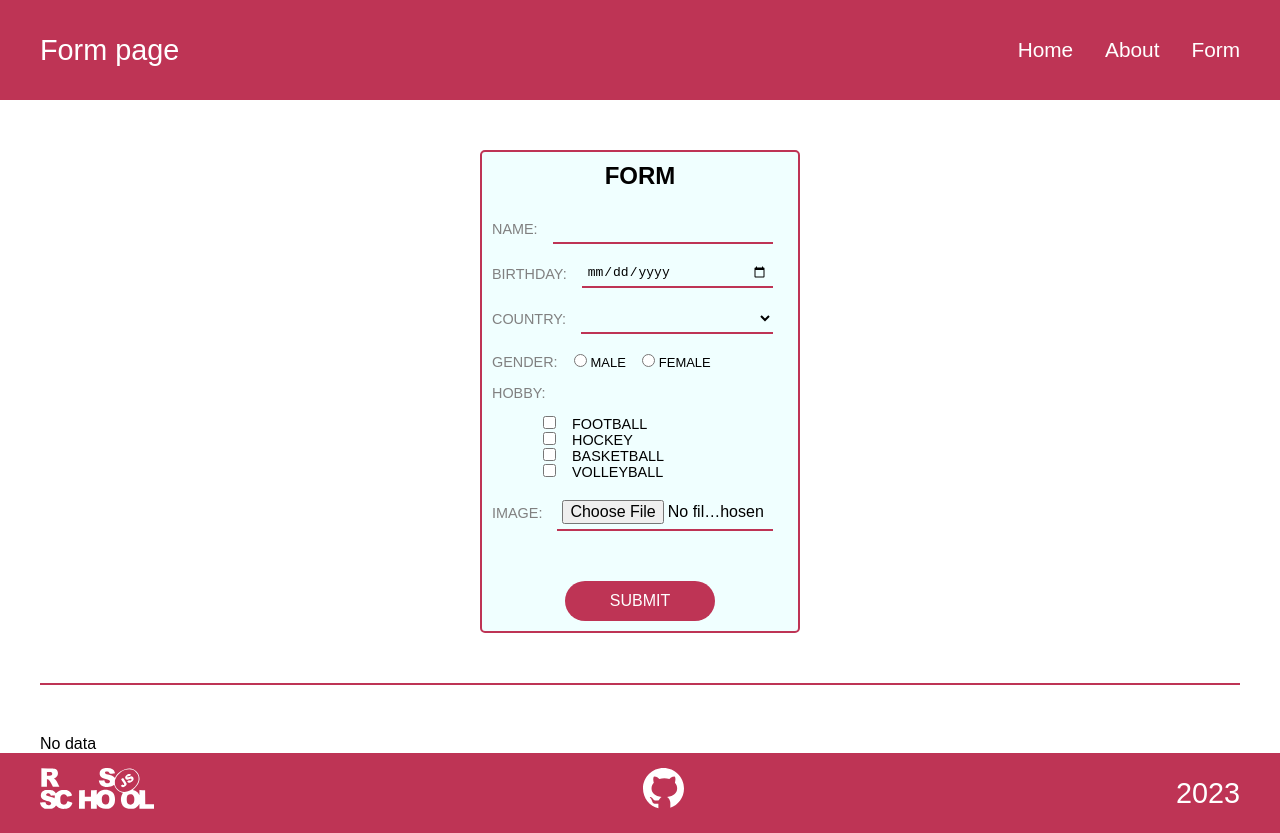
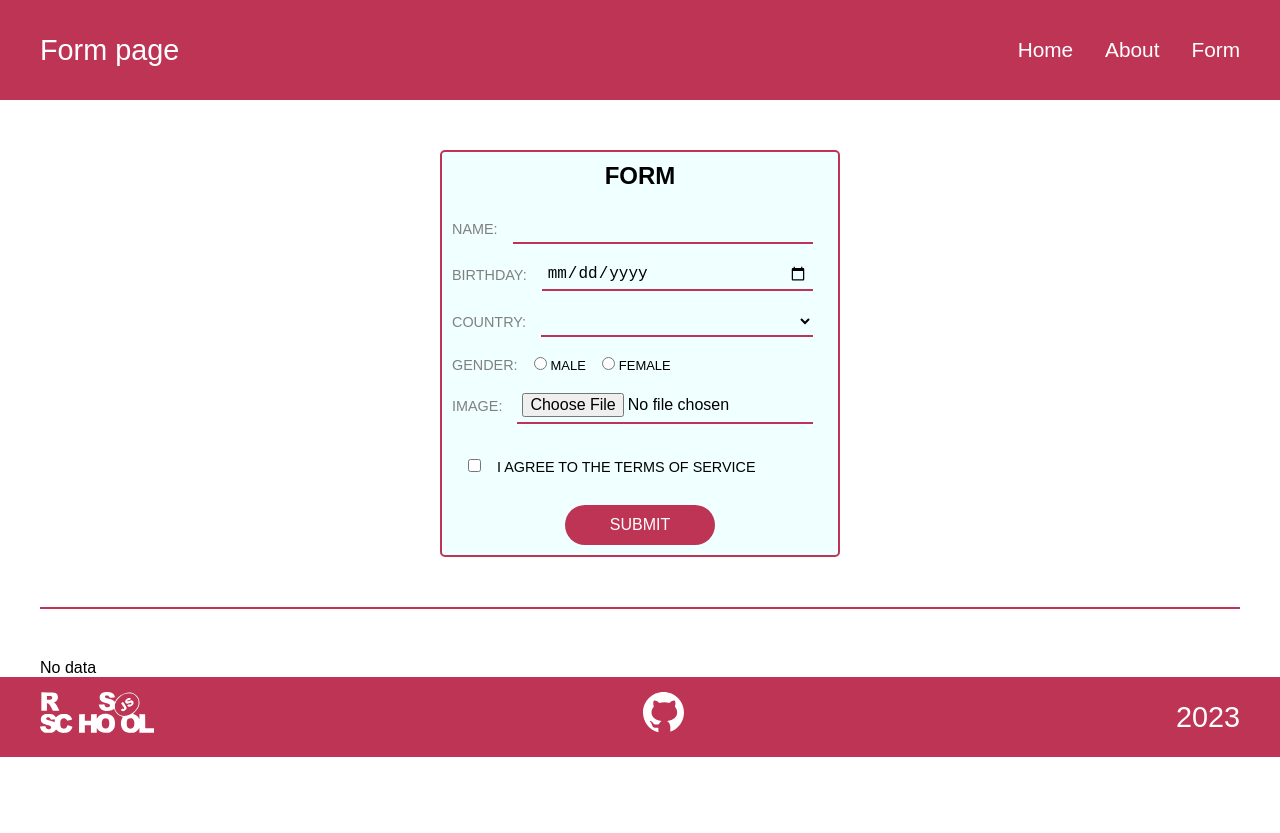
Before and after one commit to kanoplich/rss-react, a React (Vite) app: page /form in a window 1280 px wide. After the commit the page ends 800 px from the top, so only its background shows below. Built offline with nearby package versions, Linux system fonts and the light colour scheme.

Commit message:
feat: add validation

```diff
--- a/src/components/Form/Form.tsx
+++ b/src/components/Form/Form.tsx
@@ -1,22 +1,95 @@
 import InputText from '../InputText/InputText';
-import React, { Component } from 'react';
+import React, { Component, createRef } from 'react';
 import InputDate from '../InputDate/InputDate';
 import Select from '../Select/Select';
 import InputRadio from '../InputRadio/InputRadio';
 import InputCheckbox from '../InputCheckbox/InputCheckbox';
 import InputFile from '../InputFile/InputFile';
 
+const COUNTRY = ['', 'BELARUS', 'RUSSIA', 'UKRAINE', 'other country'];
+const GENDER = ['male', 'female'];
 class Form extends Component {
+  inputText: React.RefObject<HTMLInputElement> = createRef();
+  inputDate: React.RefObject<HTMLInputElement> = createRef();
+  select: React.RefObject<HTMLSelectElement> = createRef();
+  inputRadioMale: React.RefObject<HTMLInputElement> = createRef();
+  inputRadioFemale: React.RefObject<HTMLInputElement> = createRef();
+  inputFile: React.RefObject<HTMLInputElement> = createRef();
+  inputCheckbox: React.RefObject<HTMLInputElement> = createRef();
+
+  validateName = () => {
+    const regName = /^[А-ЯA-Z]/;
+    const ERROR = 'Invalid name given';
+    if (this.inputText.current) {
+      const { value } = this.inputText.current;
+      return regName.test(value) ? value : ERROR;
+    }
+    return ERROR;
+  };
+
+  validateBirthday = () => {
+    const ERROR = 'Invalid date given';
+    if (this.inputDate.current) {
+      const { value } = this.inputDate.current;
+      return value.length ? value : ERROR;
+    }
+    return ERROR;
+  };
+
+  validateCountry = () => {
+    const ERROR = 'No country selected';
+    if (this.select.current) {
+      const { value } = this.select.current;
+      return value.length ? value : ERROR;
+    }
+    return ERROR;
+  };
+
+  validateGender = () => {
+    const ERROR = 'Gender not selected';
+    if (this.inputRadioMale.current?.checked) {
+      const { value } = this.inputRadioMale.current;
+      return value;
+    } else if (this.inputRadioFemale.current?.checked) {
+      const { value } = this.inputRadioFemale.current;
+      return value;
+    }
+    return ERROR;
+  };
+
+  validateImage = () => {
+    const ERROR = 'no image selected';
+    if (this.inputFile.current) {
+      const { value } = this.inputFile.current;
+      const index = value.lastIndexOf('.') + 1;
+      const extFile = value.slice(index, value.length).toLowerCase();
+      if (extFile === 'jpeg' || extFile === 'jpg' || extFile === 'png') {
+        return value.length ? value : ERROR;
+      }
+    }
+    return ERROR;
+  };
+
+  validateTerms = () => {
+    const ERROR = 'field not selected';
+    if (this.inputCheckbox.current?.checked) {
+      const { value } = this.inputCheckbox.current;
+      return value;
+    }
+    return ERROR;
+  };
+
   render() {
+    const inputRadio = [this.inputRadioMale, this.inputRadioFemale];
     return (
       <form className="form" id="form">
         <h2 className="form_title">Form</h2>
-        <InputText />
-        <InputDate />
-        <Select />
-        <InputRadio />
-        <InputCheckbox />
-        <InputFile />
+        <InputText label="name" error="" inputRef={this.inputText} />
+        <InputDate label="birthday" error="" inputRef={this.inputDate} />
+        <Select label="country" error="" options={COUNTRY} selectRef={this.select} />
+        <InputRadio label="gender" error="" gender={GENDER} inputRef={inputRadio} />
+        <InputFile label="image" error="" inputRef={this.inputFile} />
+        <InputCheckbox error="" inputRef={this.inputCheckbox} />
         <button className="form_button" type="submit">
           Submit
         </button>
--- a/src/components/InputCheckbox/InputCheckbox.tsx
+++ b/src/components/InputCheckbox/InputCheckbox.tsx
@@ -1,31 +1,21 @@
 import React, { Component } from 'react';
 
-class InputCheckbox extends Component {
+type InputCheckboxProps = {
+  inputRef: React.RefObject<HTMLInputElement>;
+  error: string;
+};
+
+class InputCheckbox extends Component<InputCheckboxProps> {
   render() {
+    const { error, inputRef } = this.props;
     return (
       <>
         <div className="form_control">
-          <fieldset className="form_fieldset">
-            <legend>Hobby:</legend>
-            <label htmlFor="football">
-              <input id="football" type="checkbox" />
-              Football
-            </label>
-            <label htmlFor="hockey">
-              <input id="hockey" type="checkbox" />
-              Hockey
-            </label>
-            <label htmlFor="basketball">
-              <input id="basketball" type="checkbox" />
-              Basketball
-            </label>
-            <label htmlFor="volleyball">
-              <input id="volleyball" type="checkbox" />
-              Volleyball
-            </label>
-          </fieldset>
+          <label className="form_label">
+            <input type="checkbox" ref={inputRef} />I agree to the terms of service
+          </label>
         </div>
-        <div className="form_error"></div>
+        <div className="form_error">{error}</div>
       </>
     );
   }
--- a/src/components/InputDate/InputDate.tsx
+++ b/src/components/InputDate/InputDate.tsx
@@ -1,14 +1,20 @@
 import React, { Component } from 'react';
 
-class InputDate extends Component {
+type InputDateProps = {
+  inputRef: React.RefObject<HTMLInputElement>;
+  label: string;
+  error: string;
+};
+class InputDate extends Component<InputDateProps> {
   render() {
+    const { label, error, inputRef } = this.props;
     return (
       <>
         <div className="form_control">
-          <label htmlFor="birthday">Birthday:</label>
-          <input type="date" id="birthday" />
+          <label htmlFor="birthday">{label}:</label>
+          <input type="date" id="birthday" ref={inputRef} />
         </div>
-        <div className="form_error"></div>
+        <div className="form_error">{error}</div>
       </>
     );
   }
--- a/src/components/InputFile/InputFile.tsx
+++ b/src/components/InputFile/InputFile.tsx
@@ -1,14 +1,21 @@
 import React, { Component } from 'react';
 
-class InputFile extends Component {
+type InputFileProps = {
+  inputRef: React.RefObject<HTMLInputElement>;
+  label: string;
+  error: string;
+};
+
+class InputFile extends Component<InputFileProps> {
   render() {
+    const { label, error, inputRef } = this.props;
     return (
       <>
         <div className="form_control">
-          <label htmlFor="photo">Image:</label>
-          <input id="image" type="file" />
+          <label htmlFor="image">{label}:</label>
+          <input id="image" type="file" accept=".png, .jpg, .jpeg" ref={inputRef} />
         </div>
-        <div className="form_error"></div>
+        <div className="form_error">{error}</div>
       </>
     );
   }
--- a/src/components/InputRadio/InputRadio.tsx
+++ b/src/components/InputRadio/InputRadio.tsx
@@ -1,19 +1,29 @@
 import React, { Component } from 'react';
 
-class InputRadio extends Component {
+type InputRadioProps = {
+  inputRef: React.RefObject<HTMLInputElement>[];
+  label: string;
+  error: string;
+  gender: string[];
+};
+
+class InputRadio extends Component<InputRadioProps> {
   render() {
+    const { label, error, gender, inputRef } = this.props;
     return (
       <>
         <div className="form_control">
           <label>
-            Gender:
-            <input type="radio" name="gender" id="choice1" value="male" />
-            <label htmlFor="choice1">Male</label>
-            <input type="radio" name="gender" id="choice2" value="female" />
-            <label htmlFor="choice2">Female</label>
+            {label}:
+            {gender.map((item, index) => (
+              <label htmlFor={item} key={item} className="form_label">
+                <input type="radio" name={label} id={item} value={item} ref={inputRef[index]} />
+                {item}
+              </label>
+            ))}
           </label>
         </div>
-        <div className="form_error"></div>
+        <div className="form_error">{error}</div>
       </>
     );
   }
--- a/src/components/InputText/InputText.tsx
+++ b/src/components/InputText/InputText.tsx
@@ -1,14 +1,21 @@
 import React, { Component } from 'react';
 
-class InputText extends Component {
+type InputTextProps = {
+  inputRef: React.RefObject<HTMLInputElement>;
+  label: string;
+  error: string;
+};
+
+class InputText extends Component<InputTextProps> {
   render() {
+    const { inputRef, label, error } = this.props;
     return (
       <>
         <div className="form_control">
-          <label htmlFor="username">Name:</label>
-          <input type="text" id="username" name="username" />
+          <label htmlFor="username">{label}:</label>
+          <input type="text" id="username" name="username" ref={inputRef} />
         </div>
-        <div className="form_error"></div>
+        <div className="form_error">{error}</div>
       </>
     );
   }
--- a/src/components/Select/Select.tsx
+++ b/src/components/Select/Select.tsx
@@ -1,20 +1,27 @@
 import React, { Component } from 'react';
 
-class Select extends Component {
+type SelectProps = {
+  selectRef: React.RefObject<HTMLSelectElement>;
+  label: string;
+  error: string;
+  options: string[];
+};
+class Select extends Component<SelectProps> {
   render() {
+    const { label, error, options, selectRef } = this.props;
     return (
       <>
         <div className="form_control">
-          <label htmlFor="country">Country:</label>
-          <select id="country">
-            <option value="" hidden></option>
-            <option value="BY">BELARUS</option>
-            <option value="RU">RUSSIAN FEDERATION</option>
-            <option value="UA">UKRAINE</option>
-            <option value="other">other country</option>
+          <label htmlFor="country">{label}:</label>
+          <select id="country" ref={selectRef}>
+            {options.map((item, index) => (
+              <option key={index} value={item}>
+                {item}
+              </option>
+            ))}
           </select>
         </div>
-        <div className="form_error"></div>
+        <div className="form_error">{error}</div>
       </>
     );
   }
--- a/src/index.css
+++ b/src/index.css
@@ -173,7 +173,7 @@ td:first-child {
 /* -- Form page -- */
 
 .form {
-  max-width: 320px;
+  max-width: 400px;
   margin: 50px auto 50px auto;
   padding: 10px;
   border-radius: 5px;
@@ -191,37 +191,26 @@ td:first-child {
   display: flex;
   flex-direction: row;
   align-items: center;
-  margin-bottom: 15px;
 }
 .form_control input,
 .form_control select {
   border-bottom: 2px solid #be3455;
   background-color: azure;
-  font-size: 1em;
+  font-size: 1rem;
   width: 100%;
   margin: 0 15px 0 15px;
-  padding: 5px 5px 5px 5px;
+  padding: 5px;
 }
 .form_control input:focus,
 .form_control select:focus {
   outline: none;
 }
-.form_control label,
-.form_control legend {
+label {
   text-transform: uppercase;
   font-size: 0.9em;
-  color: grey;
+  color: gray;
 }
-.form_fieldset {
-  display: flex;
-  flex-direction: column;
-  justify-content: center;
-  width: 100%;
-}
-.form_fieldset legend  {
-  margin-bottom: 15px;
-}
-.form_fieldset label  {
+.form_label {
   cursor: pointer;
   color: black;
 }
@@ -233,11 +222,7 @@ input[type="radio"] {
 input[type="checkbox"] {
   cursor: pointer;
   width: 15px;
-  margin-left: 50px;
-}
-input[type="radio"]+label {
-  cursor: pointer;
-  color: black;
+  margin-top: 20px;
 }
 .form_button {
   cursor: pointer;
@@ -250,7 +235,14 @@ input[type="radio"]+label {
   background-color: #be3455;
   color: white;
   text-transform: uppercase;
-  margin-top: 50px;
+  margin-top: 30px;
+}
+.form_error {
+  text-align: center;
+  color: red;
+  font-size: 0.7rem;
+  font-style: italic;
+  margin: 5px 0 15px 0;
 }
 .line {
   border-bottom: 2px solid #be3455;
```
